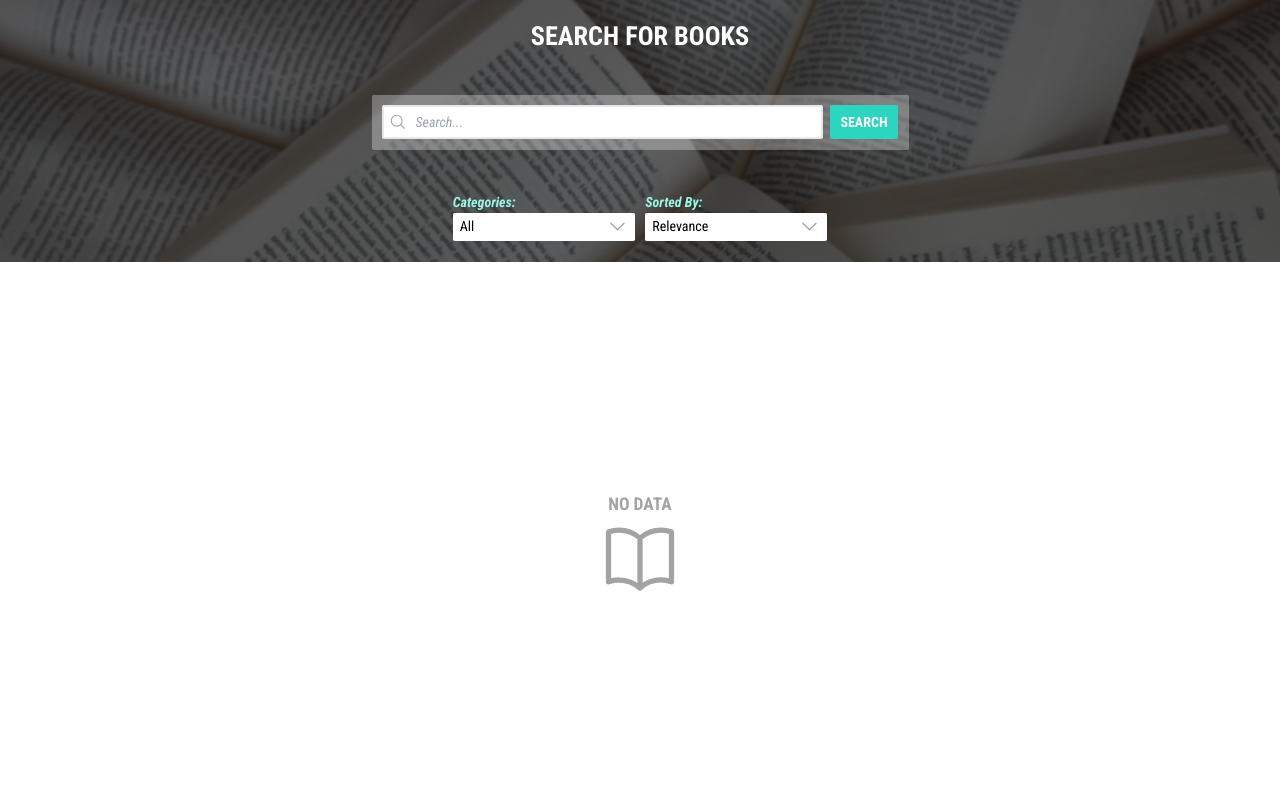
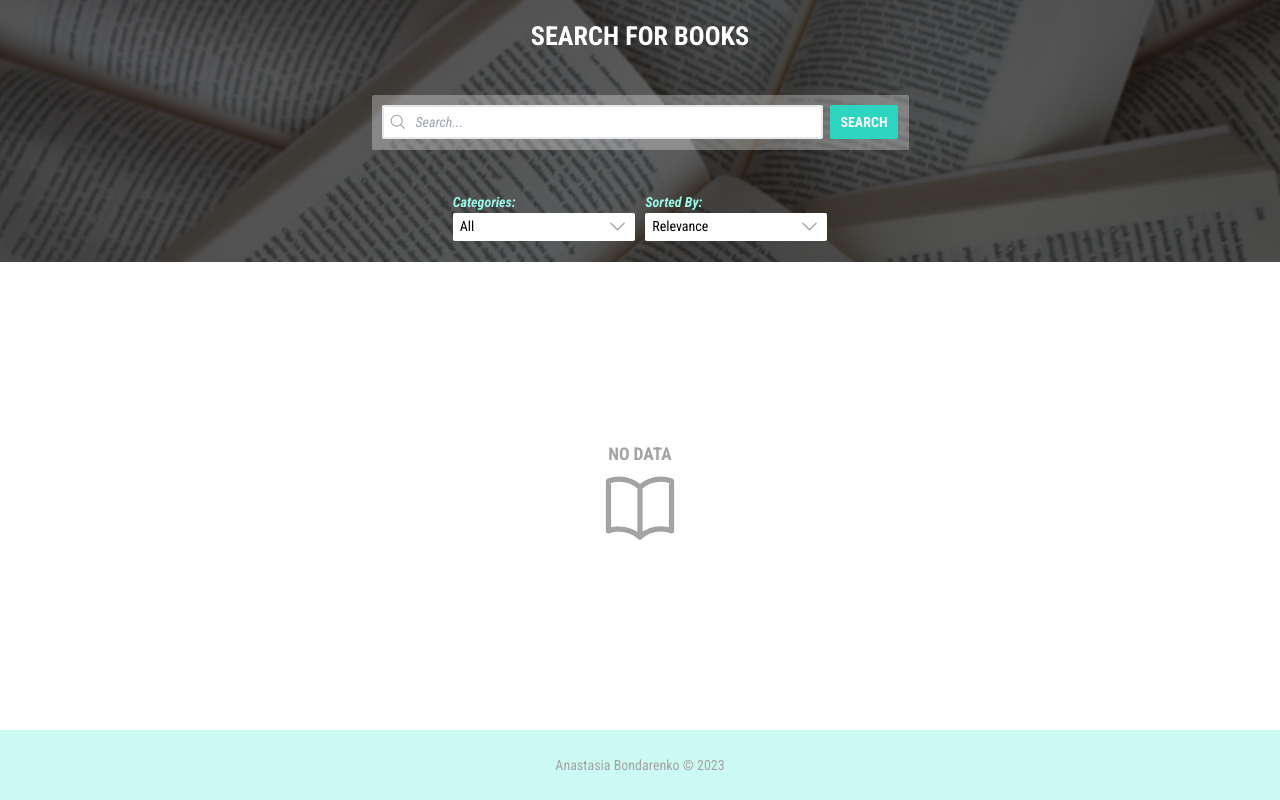
Before and after one commit to AnastasiaBond87/future-test, a React (Vite) app: page / in a window 1280 px wide. Built offline with nearby package versions, Linux system fonts and the light colour scheme.

Commit message:
feat: add footer

```diff
--- a/src/app/RootLayout/index.tsx
+++ b/src/app/RootLayout/index.tsx
@@ -1,5 +1,6 @@
 import { Outlet, useLocation } from 'react-router-dom';
 import Header from '@/components/Header';
+import Footer from '../../components/Footer';
 
 export default function RootLayout() {
   const { pathname } = useLocation();
@@ -8,7 +9,7 @@ export default function RootLayout() {
     <>
       {pathname !== '/page-not-found' && <Header />}
       <Outlet />
-      <footer />
+      <Footer />
     </>
   );
 }
--- /dev/null
+++ b/src/components/Footer/index.tsx
@@ -0,0 +1,7 @@
+export default function Footer() {
+  return (
+    <footer className="flex justify-center px-5 xs:px-9 py-7 bg-teal-100">
+      <span className="text-base text-neutral-400">Anastasia Bondarenko © 2023</span>
+    </footer>
+  );
+}
--- a/src/views/HomeView/index.tsx
+++ b/src/views/HomeView/index.tsx
@@ -23,7 +23,7 @@ export default function HomeView() {
   }, [error]);
 
   return (
-    <main className="flex-1 flex justify-center items-center px-5 xs:px-9 pt-9">
+    <main className="flex-1 flex justify-center items-center px-5 xs:px-9 py-9">
       {(error || (books.length < 1 && !isLoading)) && <NoData message="No data" />}
       {isLoading && <SpinnerIcon className="w-24 h-24 fill-teal-400" />}
       {!error && books.length > 0 && !isLoading && (
```
